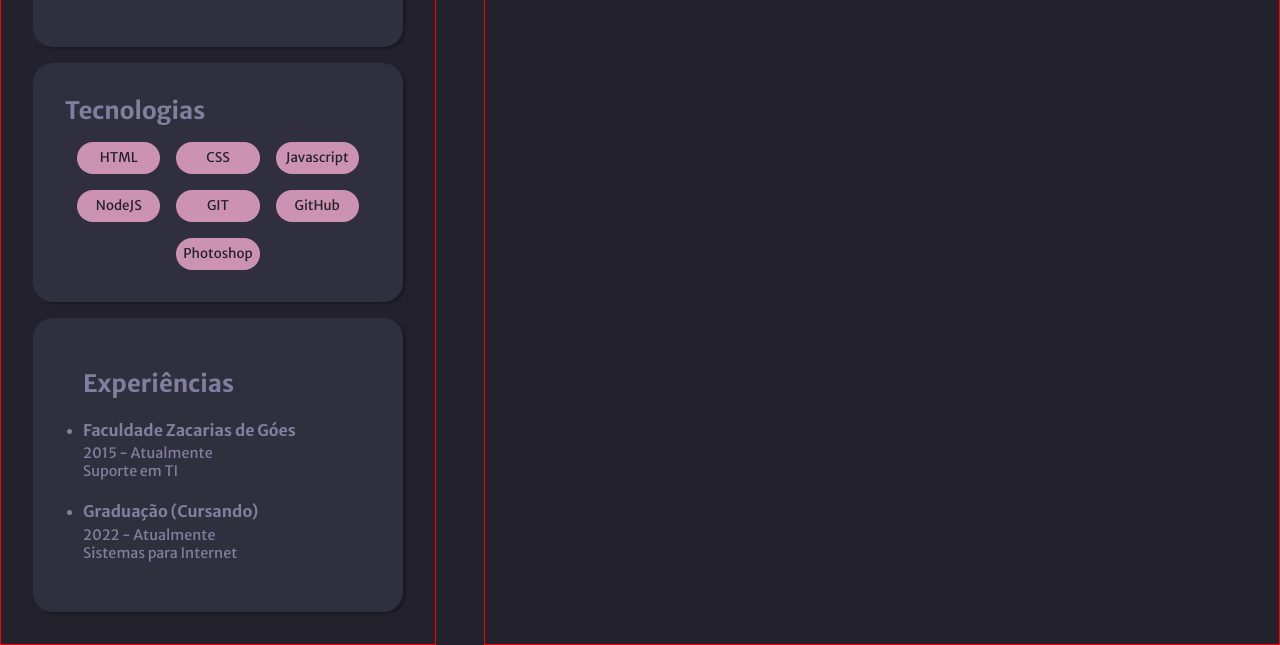
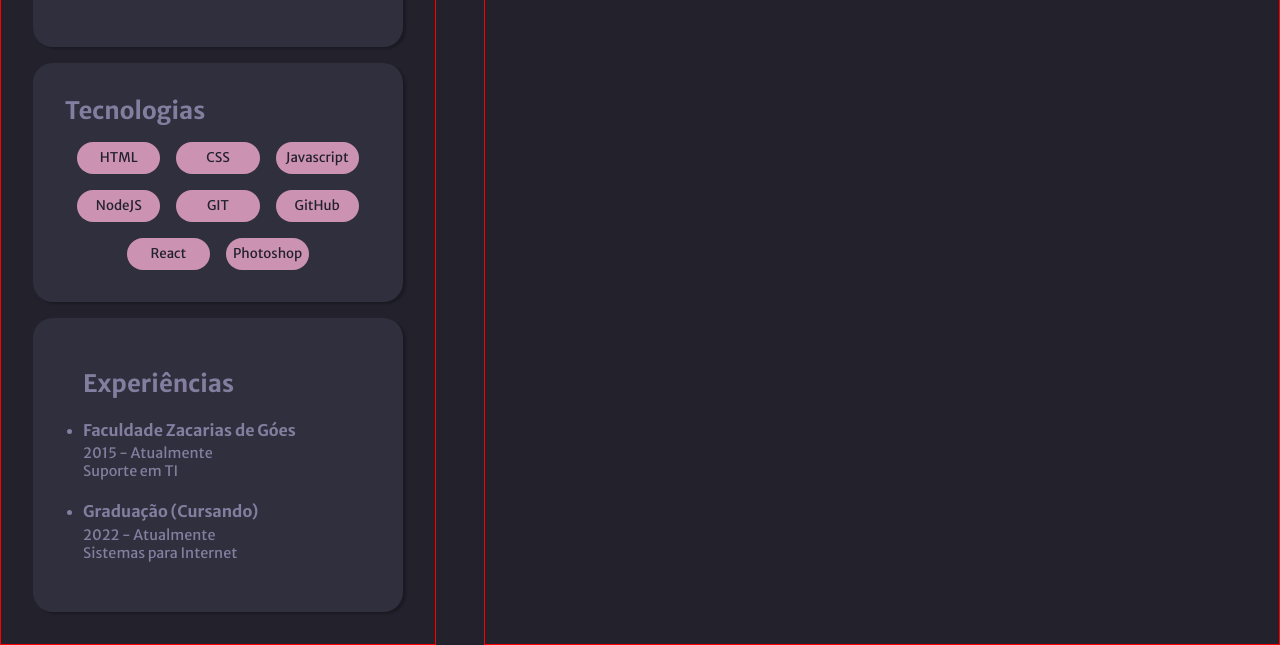
Before and after one commit to vitorhenr1que/consumindo-API-github, a plain HTML site: page index.html in a window 1280 px wide. Shown: the part 669-1314 px from the top of the page. Drawn offline with Linux system fonts and the light colour scheme.

Commit message:
Enviando Arquivos do Portifolio para o GitHub

```diff
--- a/index.html
+++ b/index.html
@@ -58,6 +58,7 @@
                     <button class="buttons-aside">NodeJS</button>
                     <button class="buttons-aside">GIT</button>
                     <button class="buttons-aside">GitHub</button>
+                    <button class="buttons-aside">React</button>
                     <button class="buttons-aside">Photoshop</button>
                 </div>
             </div>
```
